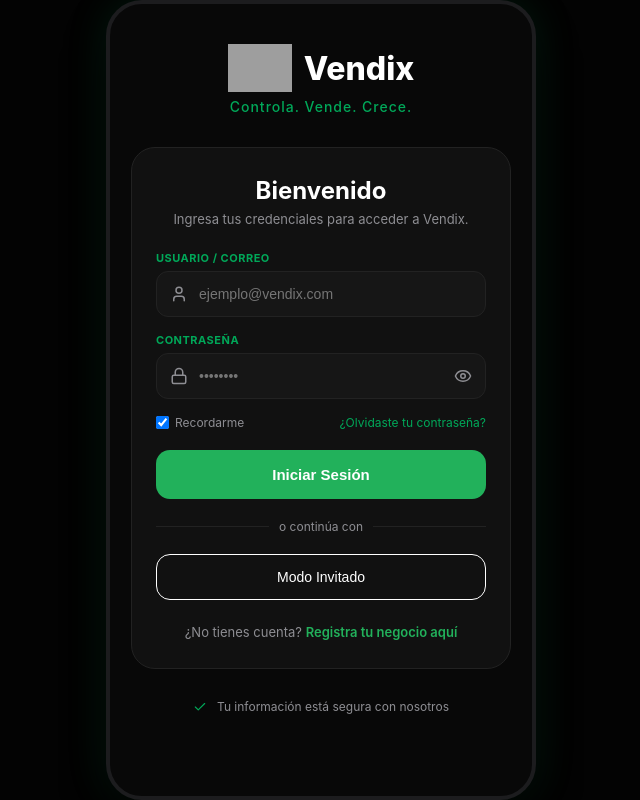
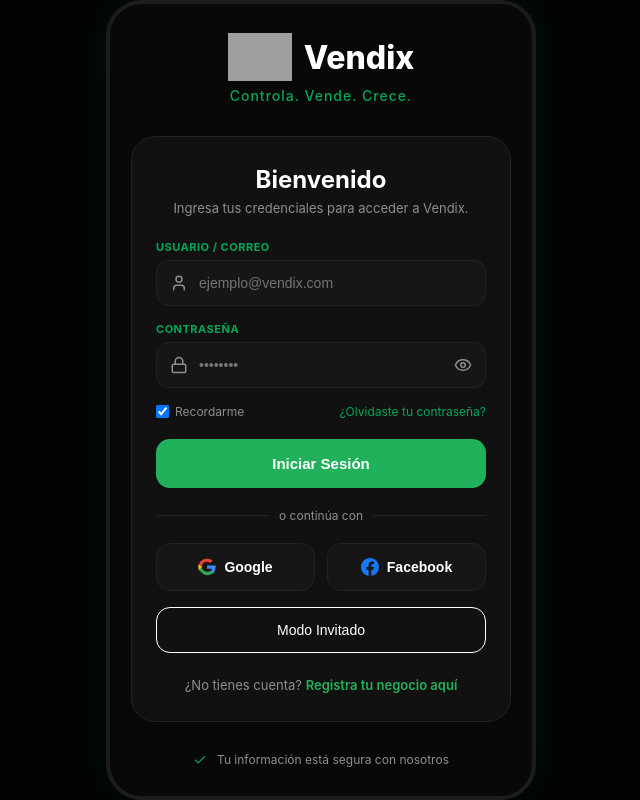
Before and after one commit to AndresDuque716/APLICACION_PUYO, a React (Vite) app: page / in a window 1280 px wide. Shown: the whole page, without its empty margins (319-959 px from the left). Built offline with nearby package versions, Linux system fonts and the light colour scheme; grey boxes are pictures that could not be loaded.

Commit message:
feat: implementar vinculacion real con Facebook Login usando Capacitor

```diff
--- /dev/null
+++ b/capacitor.config.json
@@ -0,0 +1,5 @@
+{
+  "appId": "com.vendix.app",
+  "appName": "Vendix",
+  "webDir": "dist"
+}
--- a/package.json
+++ b/package.json
@@ -10,6 +10,10 @@
     "preview": "vite preview"
   },
   "dependencies": {
+    "@capacitor-community/facebook-login": "^8.0.0",
+    "@capacitor/android": "^8.4.0",
+    "@capacitor/cli": "^8.4.0",
+    "@capacitor/core": "^8.4.0",
     "lucide-react": "^1.18.0",
     "react": "^19.2.6",
     "react-dom": "^19.2.6"
--- a/src/App.jsx
+++ b/src/App.jsx
@@ -1,5 +1,6 @@
 import React, { useState, useEffect } from 'react';
 import logoImg from './assets/logo.png';
+import { FacebookLogin } from '@capacitor-community/facebook-login';
 import {
   User,
   Lock,
@@ -116,6 +117,8 @@
 // ==========================================
 // 1. COMPONENTE: LOGIN (Pantalla de Acceso)
 // ==========================================
+const FACEBOOK_APP_ID = "YOUR_FACEBOOK_APP_ID";
+
 function LoginScreen({ onLoginSuccess, email, setEmail, password, setPassword }) {
   const [showPassword, setShowPassword] = useState(false);
   const [isLoading, setIsLoading] = useState(false);
@@ -195,6 +198,55 @@
           <div style={styles.dividerLine}></div>
           <span style={styles.dividerText}>o continúa con</span>
           <div style={styles.dividerLine}></div>
+        </div>
+
+        <div style={styles.socialButtonsRow}>
+          <button style={styles.btnGoogle} onClick={() => {
+            setEmail('google.user@vendix.com');
+            alert('Vinculando con Google...');
+            setTimeout(() => onLoginSuccess(), 800);
+          }}>
+            <svg viewBox="0 0 24 24" width="18" height="18" style={{ marginRight: '8px' }}>
+              <path fill="#EA4335" d="M12 5.04c1.62 0 3.08.56 4.22 1.65l3.15-3.15C17.45 1.84 14.97 1 12 1 7.35 1 3.37 3.66 1.43 7.56l3.87 3A7 7 0 0 1 12 5.04z" />
+              <path fill="#4285F4" d="M23.73 12.25c0-.82-.07-1.61-.21-2.38H12v4.51h6.6c-.29 1.48-1.12 2.73-2.38 3.58l3.7 2.87c2.16-2 3.41-4.94 3.41-8.58z" />
+              <path fill="#34A853" d="M12 23c3.24 0 5.97-1.07 7.96-2.92l-3.7-2.87c-1.03.69-2.35 1.1-4.26 1.1-3.28 0-6.06-2.21-7.05-5.19l-3.87 3C5.07 19.86 8.24 23 12 23z" />
+              <path fill="#FBBC05" d="M4.95 13.12A7 7 0 0 1 4.95 10.88L1.08 7.88a11.96 11.96 0 0 0 0 8.24l3.87-3z" />
+            </svg>
+            Google
+          </button>
+          <button style={styles.btnFacebook} onClick={async () => {
+            try {
+              let appId = FACEBOOK_APP_ID;
+              if (appId === "YOUR_FACEBOOK_APP_ID") {
+                window.open("https://www.facebook.com", "_blank");
+                return;
+              }
+
+              // Inicializar SDK de Facebook
+              await FacebookLogin.initialize({ appId });
+
+              // Intentar login
+              const permissions = ['public_profile', 'email'];
+              const result = await FacebookLogin.login({ permissions });
+
+              if (result && result.accessToken) {
+                console.log('Facebook Login exitoso:', result.accessToken);
+                setEmail('facebook.user@vendix.com');
+                alert('¡Vinculación con Facebook exitosa!');
+                onLoginSuccess();
+              } else {
+                alert('No se pudo obtener el token de acceso de Facebook.');
+              }
+            } catch (err) {
+              console.error(err);
+              window.open("https://www.facebook.com", "_blank");
+            }
+          }}>
+            <svg viewBox="0 0 24 24" width="18" height="18" fill="#1877F2" style={{ marginRight: '8px' }}>
+              <path d="M24 12.073c0-6.627-5.373-12-12-12s-12 5.373-12 12c0 5.99 4.388 10.954 10.125 11.854v-8.385H7.078v-3.47h3.047V9.43c0-3.007 1.792-4.669 4.533-4.669 1.312 0 2.686.235 2.686.235v2.953H15.83c-1.491 0-1.956.925-1.956 1.874v2.25h3.328l-.532 3.47h-2.796v8.385C19.612 23.027 24 18.062 24 12.073z"/>
+            </svg>
+            Facebook
+          </button>
         </div>
 
         <button style={styles.btnSecondary} onClick={() => {
@@ -1373,6 +1425,9 @@
   dividerRow: { display: 'flex', alignItems: 'center', gap: '10px', margin: '20px 0' },
   dividerLine: { flex: 1, height: '1px', backgroundColor: '#222222' },
   dividerText: { color: '#8E8E93', fontSize: '12px' },
+  socialButtonsRow: { display: 'flex', gap: '12px', marginBottom: '16px' },
+  btnGoogle: { flex: 1, display: 'flex', alignItems: 'center', justifyContent: 'center', backgroundColor: '#161616', color: '#FFFFFF', border: '1px solid #222222', borderRadius: '14px', padding: '14px', fontSize: '14px', fontWeight: '600', cursor: 'pointer' },
+  btnFacebook: { flex: 1, display: 'flex', alignItems: 'center', justifyContent: 'center', backgroundColor: '#161616', color: '#FFFFFF', border: '1px solid #222222', borderRadius: '14px', padding: '14px', fontSize: '14px', fontWeight: '600', cursor: 'pointer' },
   btnSecondary: { width: '100%', backgroundColor: 'transparent', color: '#FFFFFF', border: '1px solid #FFFFFF', borderRadius: '14px', padding: '14px', fontSize: '14px', fontWeight: '500', cursor: 'pointer' },
   registerText: { textAlign: 'center', fontSize: '13px', color: '#8E8E93', marginTop: '24px', marginHeight: 0 },
   securityFooter: { color: '#8E8E93', fontSize: '12px', marginTop: '30px', display: 'flex', gap: '6px', alignItems: 'center' },
```
Also changed, not shown: 54 other files (tests, documents, lock files or other folders).
